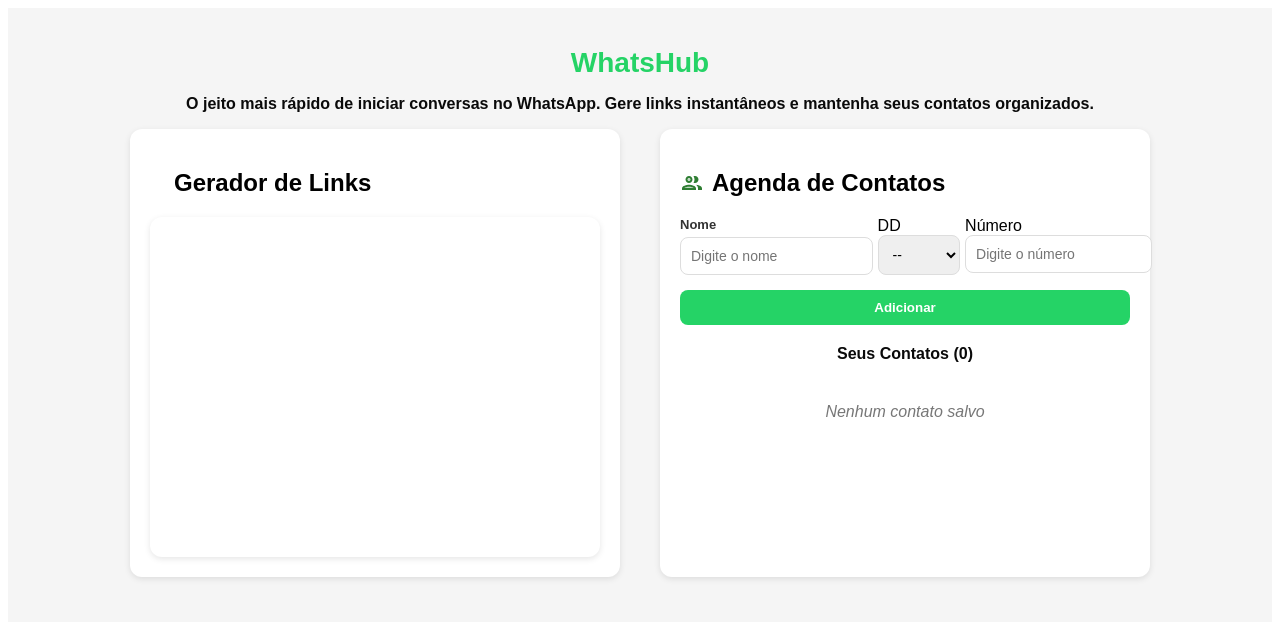
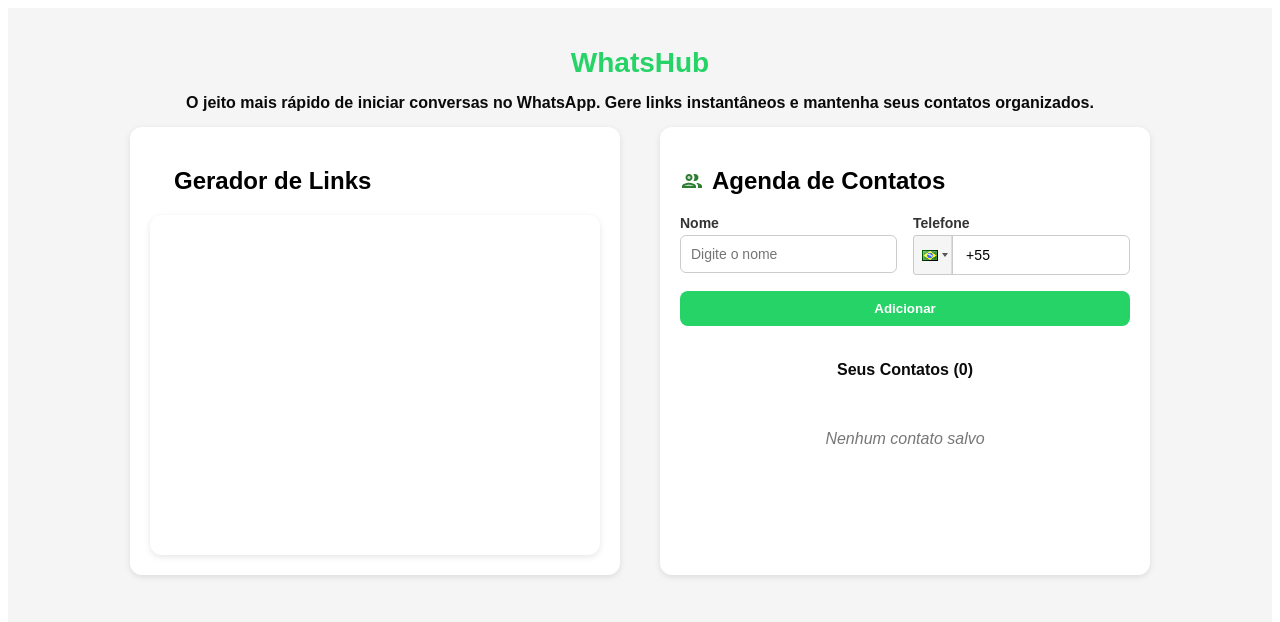
Before and after one commit to yaslemes/Projeto-Whatsapp-DW2, a React (Vite) app: page / in a window 1280 px wide. Shown: the top 622 px of the page. Built offline with nearby package versions, Linux system fonts and the light colour scheme; some icons are missing.

Commit message:
Adição da biblioteca de DDD + Separação do CSS

```diff
--- a/package.json
+++ b/package.json
@@ -16,7 +16,9 @@
     "@mui/material": "^7.3.2",
     "react": "^19.1.1",
     "react-dom": "^19.1.1",
-    "react-icons": "^5.5.0"
+    "react-flags-select": "^2.5.0",
+    "react-icons": "^5.5.0",
+    "react-phone-input-2": "^2.15.1"
   },
   "devDependencies": {
     "@eslint/js": "^9.35.0",
--- a/src/App.css
+++ b/src/App.css
@@ -1,6 +1,4 @@
-/* ===========================
-   Container Principal
-=========================== */
+/* Container Principal */
 .app-container {
   font-family: Arial, sans-serif;
   text-align: center;
@@ -9,9 +7,7 @@
   min-height: 100vh;
 }
 
-/* ===========================
-   Títulos
-=========================== */
+/* Títulos */
 .title {
   color: #25d366;
   font-size: 28px;
@@ -23,20 +19,17 @@
   color: #0a0a0a;
   font-size: 16px;
   font-weight: bold;
-  margin-bottom: 15px 0;
+  margin: 15px 0;
   text-align: center;
 }
-.titulo-icon{
+
+.titulo-icon {
   display: flex;
-  flex-direction: row;
   align-items: center;
   gap: 8px;
-
 }
 
-/* ===========================
-   Layout Principal
-=========================== */
+/* Layout Principal */
 .main-content {
   display: flex;
   justify-content: center;
@@ -50,169 +43,6 @@
   background: #fff;
   padding: 20px;
   border-radius: 12px;
-  box-shadow: 0px 2px 6px rgba(0,0,0,0.1);
+  box-shadow: 0 2px 6px rgba(0, 0, 0, 0.1);
   text-align: left;
 }
-
-/* ===========================
-   Formulário
-=========================== */
-.contact-form {
-  display: flex;
-  flex-direction: column;
-  gap: 15px;
-  margin-bottom: 20px;
-}
-
-/* Botão de salvar/adicionar */
-.contact-form button {
-  background-color: #25d366;
-  border: none;
-  color: white;
-  padding: 10px;
-  border-radius: 8px;
-  cursor: pointer;
-  font-weight: bold;
-  transition: 0.2s;
-}
-
-.contact-form button:hover {
-  background-color: #1da851;
-}
-
-/* ===========================
-   Inputs lado a lado (Nome + Número)
-=========================== */
-.form-row {
-  display: flex;
-  gap: 5px; /* espaço entre inputs */
-}
-
-/* Grupo de input */
-.form-group {
-  display: flex;
-  flex-direction: column;
-}
-
-.form-group label {
-  font-size: 13px;
-  font-weight: bold;
-  margin-bottom: 5px;
-  color: #333;
-}
-
-/* Input e Select padrão */
-.form-group input,
-.form-group select {
-  padding: 10px;
-  border: 1px solid #ddd;
-  border-radius: 8px;
-  font-size: 14px;
-  width: 100%;
-  box-sizing: border-box;
-}
-
-/* ===========================
-   Número com DD
-=========================== */
-.number-input {
-  display: flex;
-  gap: 5px; /* espaço entre DD e número */
-}
-
-/* DD */
-.form-group-dd {
-  display: flex;
-  flex-direction: column;
-  flex: 1; /* ocupa menos espaço que o número */
-}
-
-/* Número principal */
-.form-group-number {
-  display: flex;
-  flex-direction: column;
-  flex: 2; /* ocupa mais espaço que o DD */
-}
-
-/* Ajustes para select e input do número */
-.form-group-dd select,
-.form-group-number input {
-  padding: 10px;
-  border: 1px solid #ddd;
-  border-radius: 8px;
-  font-size: 14px;
-  width: 100%;
-}
-
-/* ===========================
-   Lista de Contatos
-=========================== */
-.contact-list {
-  display: flex;
-  flex-direction: column;
-  gap: 12px;
-}
-
-.contact-card {
-  display: flex;
-  justify-content: space-between;
-  align-items: center;
-  padding: 12px 15px;
-  background-color: #f9f9f9;
-  border-radius: 10px;
-  border: 1px solid #eee;
-}
-
-/* Informações do contato */
-.contact-info {
-  display: flex;
-  flex-direction: column;
-  align-items: flex-start;
-}
-
-.contact-info strong {
-  font-size: 15px;
-  color: #333;
-}
-
-.contact-info span {
-  font-size: 13px;
-  color: #666;
-  margin-top: 2px;
-}
-
-/* ===========================
-   Botões de ação
-=========================== */
-.contact-actions {
-  display: flex;
-  gap: 8px;
-}
-
-.contact-actions button {
-  padding: 6px 10px;
-  border: none;
-  border-radius: 6px;
-  cursor: pointer;
-  font-size: 13px;
-  transition: 0.2s;
-}
-
-.contact-actions button.delete {
-  background-color: #ff4d4d;
-  color: white;
-}
-
-.contact-actions button:not(.delete) {
-  background-color: #25d366;
-  color: white;
-}
-
-/* ===========================
-   Lista vazia
-=========================== */
-.empty {
-  text-align: center;
-  color: #777;
-  font-style: italic;
-}
--- a/src/components/Contacts/ContactForm.jsx
+++ b/src/components/Contacts/ContactForm.jsx
@@ -1,29 +1,54 @@
-import React, { useState } from "react";
+import React, { useState, useEffect } from "react";
+import PhoneInput from "react-phone-input-2";
+import "react-phone-input-2/lib/style.css";
+import "./css/ContactForm.css";
 
-export default function ContactForm({ onAdd }) {
+export default function ContactForm({ onAdd, editingContact }) {
   const [name, setName] = useState("");
-  const [dd, setDd] = useState("");
-  const [number, setNumber] = useState("");
+  const [phoneDisplay, setPhoneDisplay] = useState("");
+  const [phoneRaw, setPhoneRaw] = useState("");
+
+  useEffect(() => {
+    if (editingContact) {
+      setName(editingContact.name || "");
+      if (editingContact.rawNumber) {
+        setPhoneRaw(editingContact.rawNumber.replace(/\D/g, ""));
+        setPhoneDisplay(editingContact.number || "");
+      } else {
+        const digits = (editingContact.number || "").replace(/\D/g, "");
+        setPhoneRaw(digits);
+        setPhoneDisplay(editingContact.number || "");
+      }
+    }
+  }, [editingContact]);
+
+  const handlePhoneChange = (value, country, e, formattedValue) => {
+    const digitsOnly = (value || "").replace(/\D/g, "");
+    setPhoneRaw(digitsOnly);
+    setPhoneDisplay(formattedValue || "+" + digitsOnly);
+  };
 
   const handleSubmit = (e) => {
     e.preventDefault();
-    if (!name || !dd || !number) return;
+    if (!name.trim()) return alert("Preencha o nome.");
+    if (!phoneRaw) return alert("Preencha o telefone.");
 
-    // Formata o número com o DD
-    const formattedNumber = `(${dd}) ${number}`;
-    onAdd({ id: Date.now(), name, number: formattedNumber });
+    const contact = {
+      id: editingContact?.id || Date.now(),
+      name: name.trim(),
+      number: phoneDisplay,
+      rawNumber: phoneRaw,
+    };
 
-    // Limpa os campos após adicionar
+    onAdd(contact);
     setName("");
-    setDd("");
-    setNumber("");
+    setPhoneDisplay("");
+    setPhoneRaw("");
   };
 
   return (
     <form className="contact-form" onSubmit={handleSubmit}>
-      {/* Linha do nome + telefone */}
       <div className="form-row">
-        {/* Nome */}
         <div className="form-group">
           <label>Nome</label>
           <input
@@ -34,38 +59,24 @@
           />
         </div>
 
-        {/* Número com DD */}
-        <div className="number-input">
-          {/* Seleção do DD */}
-          <div className="form-group-dd">
-            <label>DD</label>
-            <select value={dd} onChange={(e) => setDd(e.target.value)}>
-              <option value="">--</option>
-              <option value="11">11</option>
-              <option value="21">21</option>
-              <option value="31">31</option>
-              <option value="41">41</option>
-              <option value="51">51</option>
-              {/* Adicionar
-               outros DDDs */}
-            </select>
-          </div>
-
-          {/* Número principal */}
-          <div className="form-group-number">
-            <label>Número</label>
-            <input
-              type="text"
-              placeholder="Digite o número"
-              value={number}
-              onChange={(e) => setNumber(e.target.value.replace(/\D/g, ""))} // só números
-            />
-          </div>
+        <div className="form-group">
+          <label>Telefone</label>
+          <PhoneInput
+            country="br"
+            value={phoneRaw || ""}
+            onChange={handlePhoneChange}
+            containerClass="phone-input-container"
+            inputClass="phone-input"
+            placeholder="Digite o número"
+            masks={{ br: "(..) .....-...." }}
+            countryCodeEditable={false}
+          />
         </div>
       </div>
 
-      {/* Botão */}
-      <button type="submit">Adicionar</button>
+      <button type="submit">
+        {editingContact ? "Salvar Alterações" : "Adicionar"}
+      </button>
     </form>
   );
 }
--- a/src/components/Contacts/ContactList.jsx
+++ b/src/components/Contacts/ContactList.jsx
@@ -1,24 +1,16 @@
 import React from "react";
 import List from "@mui/material/List";
 import ContactItem from "./ContactItem";
+import "./css/ContactList.css";
 
 export default function ContactList({ contacts, onDelete, onEdit }) {
   return (
-    <div>
-      {/* Contador de contatos */}
-      <h3 className="subtitle">
-        Seus Contatos ({contacts.length})
-      </h3>
-
+    <div className="contact-list">
+      <h3 className="subtitle">Seus Contatos ({contacts.length})</h3>
       <List>
         {contacts.length > 0 ? (
           contacts.map((contact) => (
-            <ContactItem
-              key={contact.id}
-              contact={contact}
-              onDelete={onDelete}
-              onEdit={onEdit}
-            />
+            <ContactItem key={contact.id} contact={contact} onDelete={onDelete} onEdit={onEdit} />
           ))
         ) : (
           <p className="empty">Nenhum contato salvo</p>
--- /dev/null
+++ b/src/components/Contacts/Css/ContactForm.css
@@ -0,0 +1,91 @@
+/* ===========================
+   Formulário de Contato
+=========================== */
+.contact-form {
+  display: flex;
+  flex-direction: column;
+  gap: 1rem;
+  margin-bottom: 20px;
+}
+
+/* Linha de inputs lado a lado */
+.form-row {
+  display: flex;
+  gap: 1rem;
+  flex-wrap: wrap;
+}
+
+/* Cada grupo de input (label + input) */
+.form-group {
+  display: flex;
+  flex-direction: column;
+  flex: 1;
+}
+
+/* Label do input */
+.form-group label {
+  font-weight: bold;
+  margin-bottom: 4px;
+  font-size: 14px;
+  color: #333;
+}
+
+/* Input de texto (nome, etc.) */
+.form-group input {
+  padding: 10px;
+  border: 1px solid #ccc;
+  border-radius: 6px;
+  font-size: 14px;
+  width: 100%;
+  box-sizing: border-box;
+  transition: border 0.2s, box-shadow 0.2s;
+}
+
+.form-group input:focus {
+  border-color: #25d366;
+  box-shadow: 0 0 5px rgba(37, 211, 102, 0.5);
+  outline: none;
+}
+
+/* Botão de envio */
+.contact-form button {
+  background-color: #25d366;
+  border: none;
+  color: white;
+  padding: 10px;
+  border-radius: 8px;
+  cursor: pointer;
+  font-weight: bold;
+  transition: background 0.2s;
+}
+
+.contact-form button:hover {
+  background-color: #1da851;
+}
+
+/* ===========================
+   PhoneInput
+=========================== */
+.phone-input-container {
+  width: 100%;
+}
+
+.phone-input {
+  width: 100% !important;
+  padding: 10px !important;
+  border-radius: 6px !important;
+  border: 1px solid #ccc !important;
+  font-size: 14px !important;
+  box-sizing: border-box;
+}
+
+.react-tel-input .selected-flag {
+  border-right: 1px solid #ddd;
+  padding-right: 8px;
+}
+
+.react-tel-input .form-control {
+  padding-left: 52px !important;
+  height: 40px;
+  font-size: 14px;
+}
--- /dev/null
+++ b/src/components/Contacts/Css/ContactList.css
@@ -0,0 +1,24 @@
+/* ===========================
+   Lista de Contatos
+=========================== */
+.contact-list {
+  display: flex;
+  flex-direction: column;
+  gap: 12px;
+}
+
+/* Subtítulo / Contador */
+.subtitle {
+  color: #0a0a0a;
+  font-size: 16px;
+  font-weight: bold;
+  margin: 15px 0;
+  text-align: center;
+}
+
+/* Lista vazia */
+.empty {
+  text-align: center;
+  color: #777;
+  font-style: italic;
+}
```
Also changed, not shown: src/components/Contacts/ContactItem.jsx (+24 -23 lines), src/components/Contacts/Css/ContactItem.css (added, +80 -0 lines), 1 other file (tests, documents, lock files or other folders).
